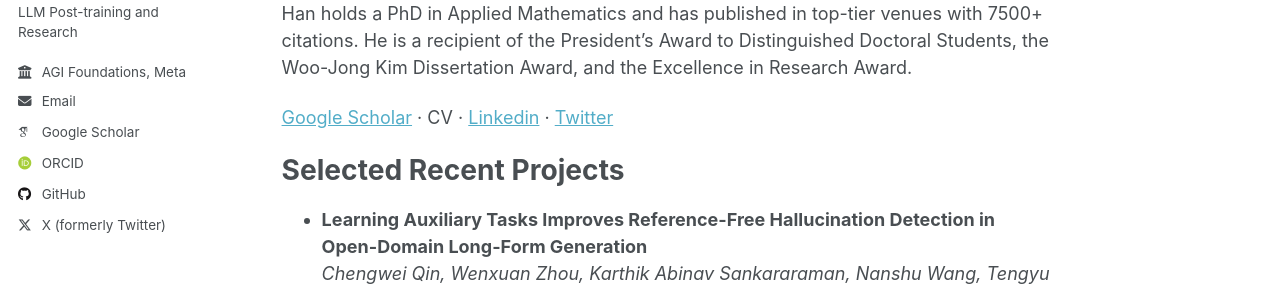
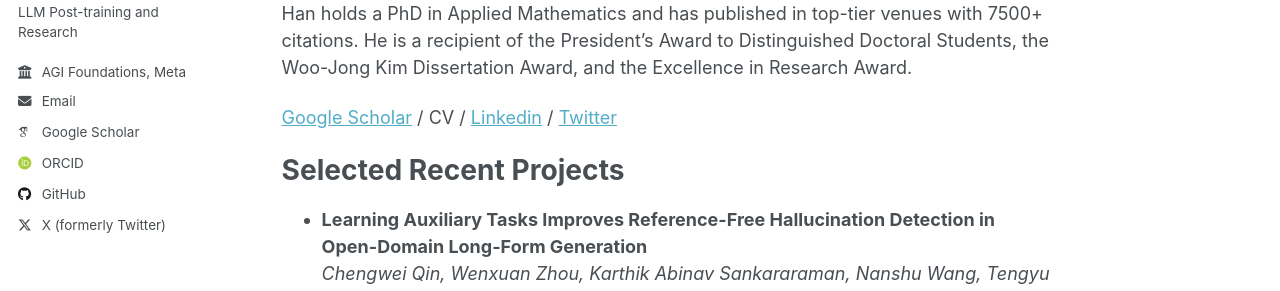
Before and after one commit to hanfang/hanfang.github.io, a Jekyll site: the page built from _pages/about.md, in a window 1280 px wide and 900 px high. Shown: the part 273-564 px from the top of the window. Built offline with Jekyll 4.4.1, drawn with Linux system fonts in a browser that asks for light colours; some web fonts are replaced; a script that is not in the unit is left out.

```diff
--- a/_pages/about.md
+++ b/_pages/about.md
@@ -12,7 +12,7 @@ Han Fang is a Research Lead in Core LLM at Meta's AI Frontier org. In 2023-2024,
 
 Han holds a PhD in Applied Mathematics and has published in top-tier venues with 7500+ citations. He is a recipient of the President’s Award to Distinguished Doctoral Students, the Woo-Jong Kim Dissertation Award, and the Excellence in Research Award.
 
-[Google Scholar](https://scholar.google.com/citations?user=mQIqIVwAAAAJ) · CV · [Linkedin](https://www.linkedin.com/in/hfang15/) · [Twitter](https://x.com/Han_Fang_)
+[Google Scholar](https://scholar.google.com/citations?user=mQIqIVwAAAAJ) / CV / [Linkedin](https://www.linkedin.com/in/hfang15/) / [Twitter](https://x.com/Han_Fang_)
 
 Selected Recent Projects
 ======
```
